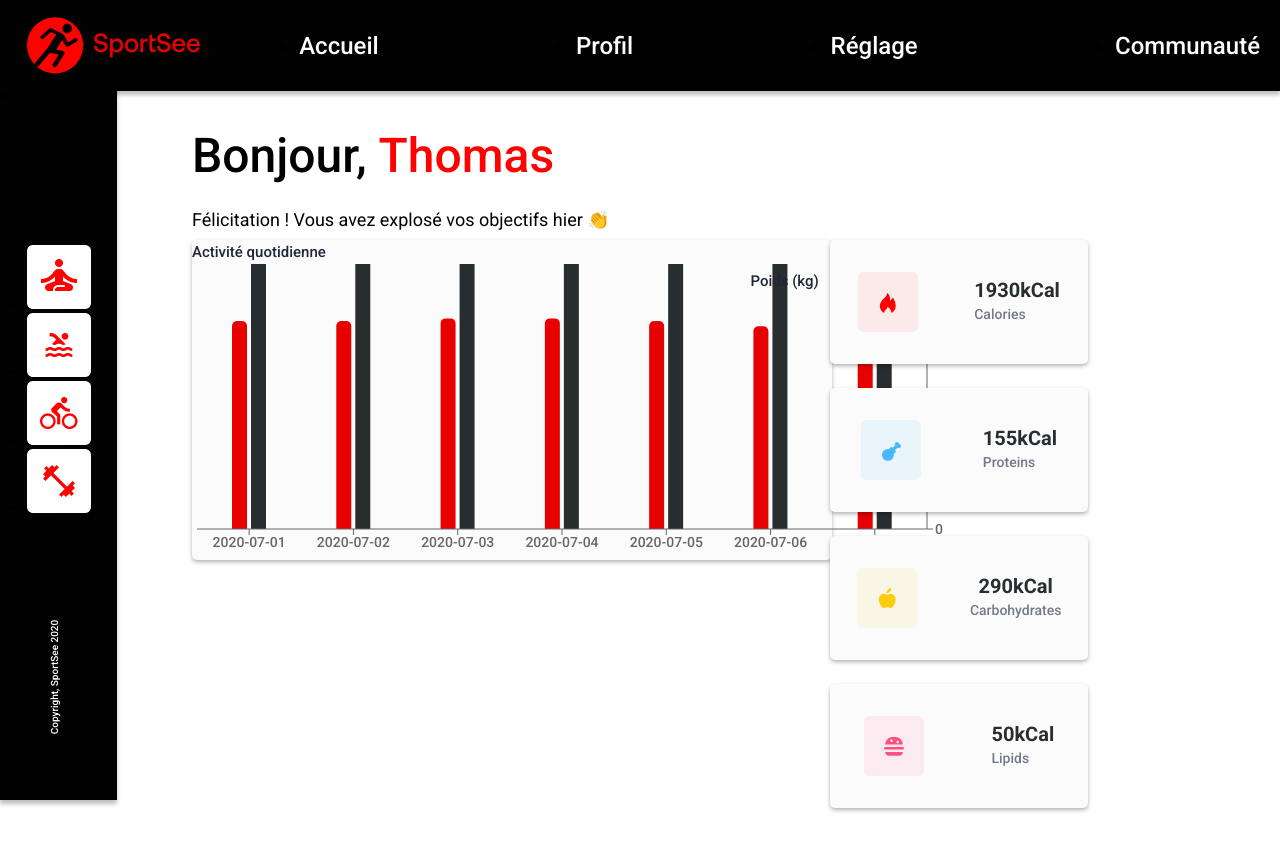
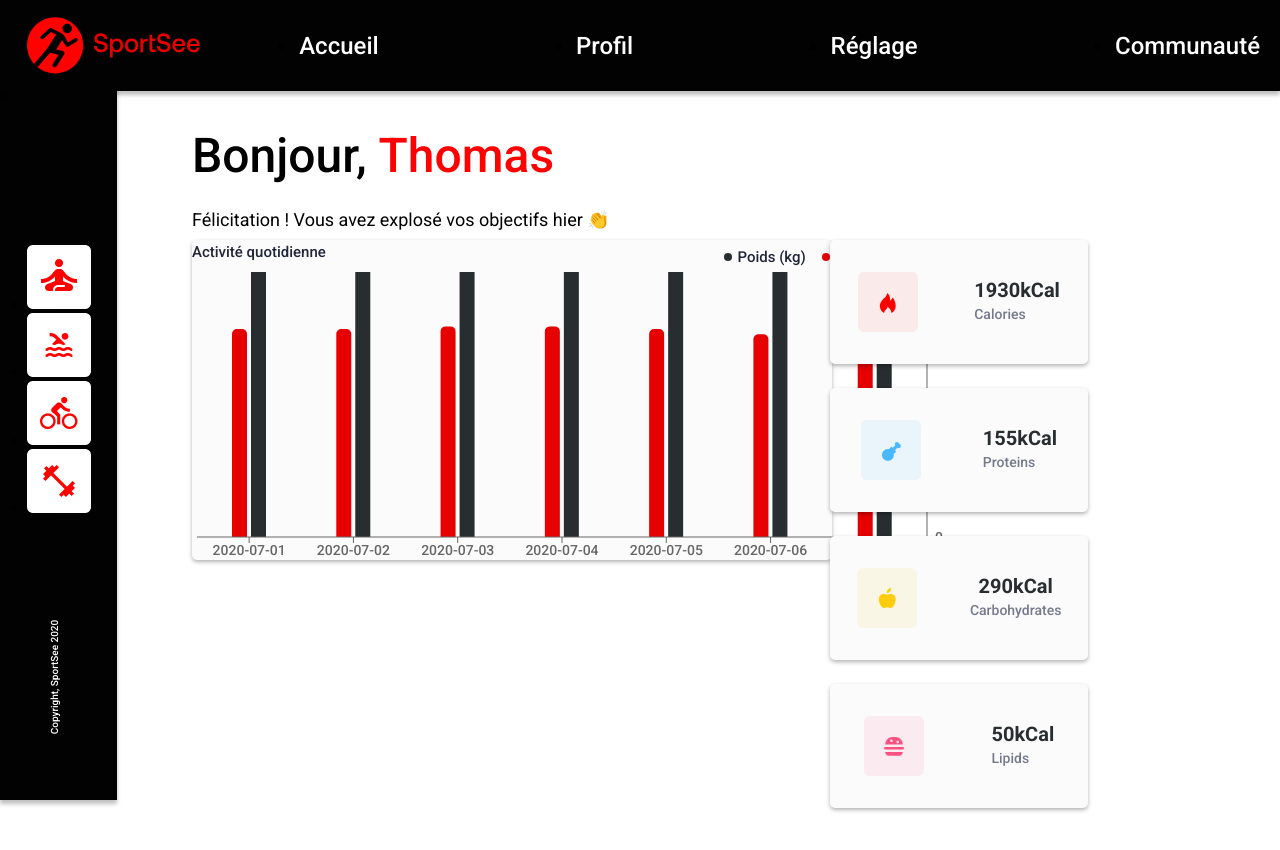
Before and after one commit to RyanDjafri/SportSee, a React (Create React App) app in the folder front/: page / in a window 1280 px wide. Shown: the top 850 px of the page. Built offline with nearby package versions, Linux system fonts and the light colour scheme.

Commit message:
legend style, nutri *4

```diff
--- a/front/src/components/Activity.js
+++ b/front/src/components/Activity.js
@@ -92,11 +92,11 @@ export default function App() {
   useEffect(() => {
     setLegend(
       <div className="legend">
-        <p className="legend-kg">
-          <span className="point-kg"></span>Poids (kg)
+        <p className="legend-item">
+          <div className="point point-kg"></div> Poids (kg)
         </p>
-        <p className="legend-kcal">
-          <span className="point-kcal"></span>Calories brûlées (kCal)
+        <p className="legend-item">
+          <div className="point point-kcal"></div> Calories brûlées (kCal)
         </p>
       </div>
     );
--- a/front/src/index.css
+++ b/front/src/index.css
@@ -140,12 +140,13 @@ font-size: 15px;
 font-style: normal;
 font-weight: 500;
 line-height: 24px;
+position:relative;
+margin-bottom:0.5rem;
 }
 .legend {
-    position:absolute;
-    right:0;
+    position: absolute;
     display: flex;
-    justify-content: flex-end;
+    justify-content: space-between;
     align-items: center;
     color: #20253A;
     font-family: "Roboto", cursive;
@@ -153,8 +154,32 @@ line-height: 24px;
     font-style: normal;
     font-weight: 500;
     line-height: 24px;
-    gap:1rem;
-}
+    gap: 1rem;
+    right: 0;
+    bottom: 30%;
+    margin-bottom: 0.5rem;
+  }
+
+  .legend-item {
+    display: flex;
+    align-items: center;
+  }
+
+  .point {
+    width: 8px;
+    height: 8px;
+    border-radius: 50%;
+    margin-right: 5px;
+  }
+
+  .point-kg {
+    background-color: #282D30;
+  }
+
+  .point-kcal {
+    background-color: #E60000;
+  }
+
 .tool-container {
 width: 60px;
 height: 63px;
```
